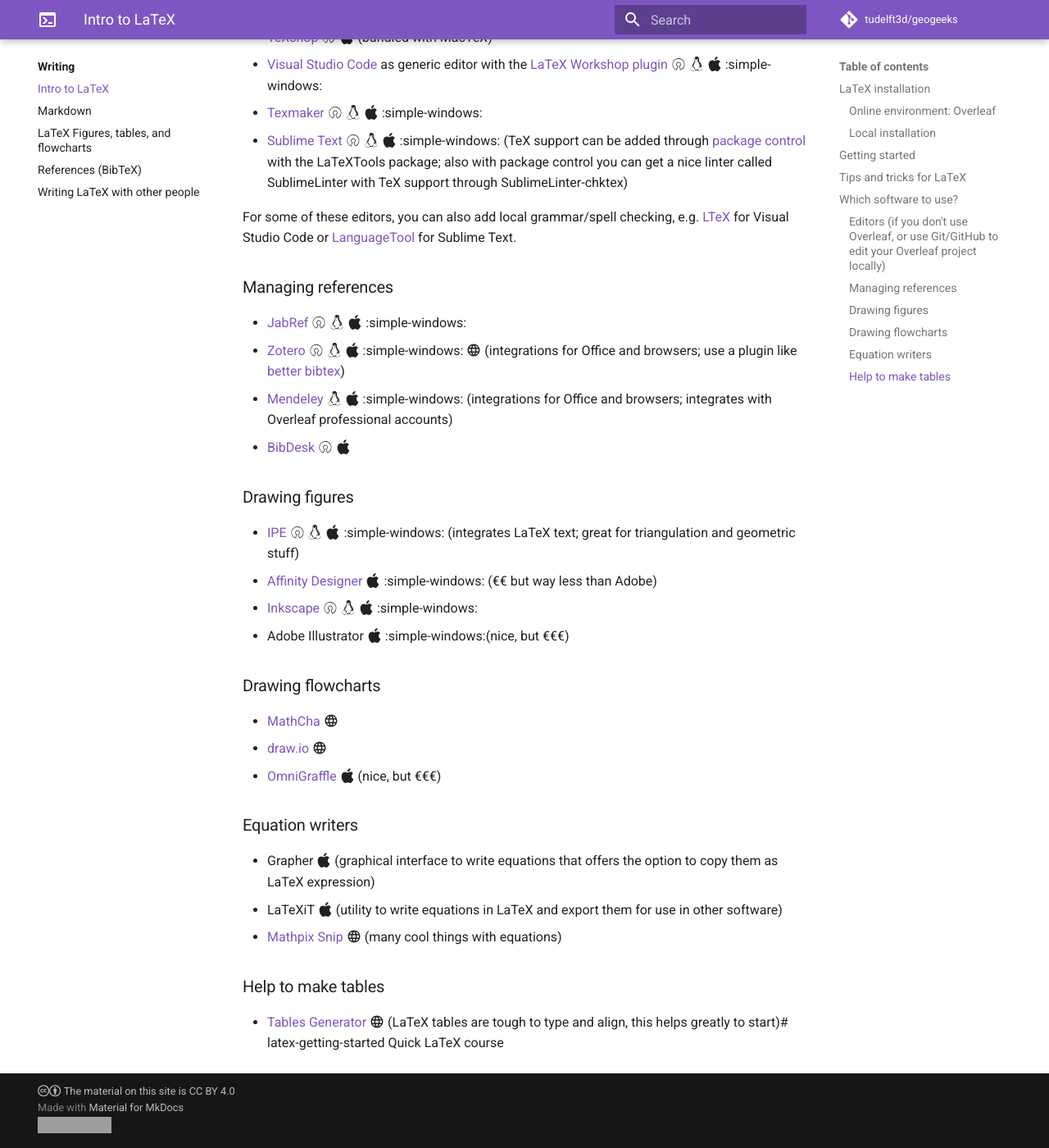
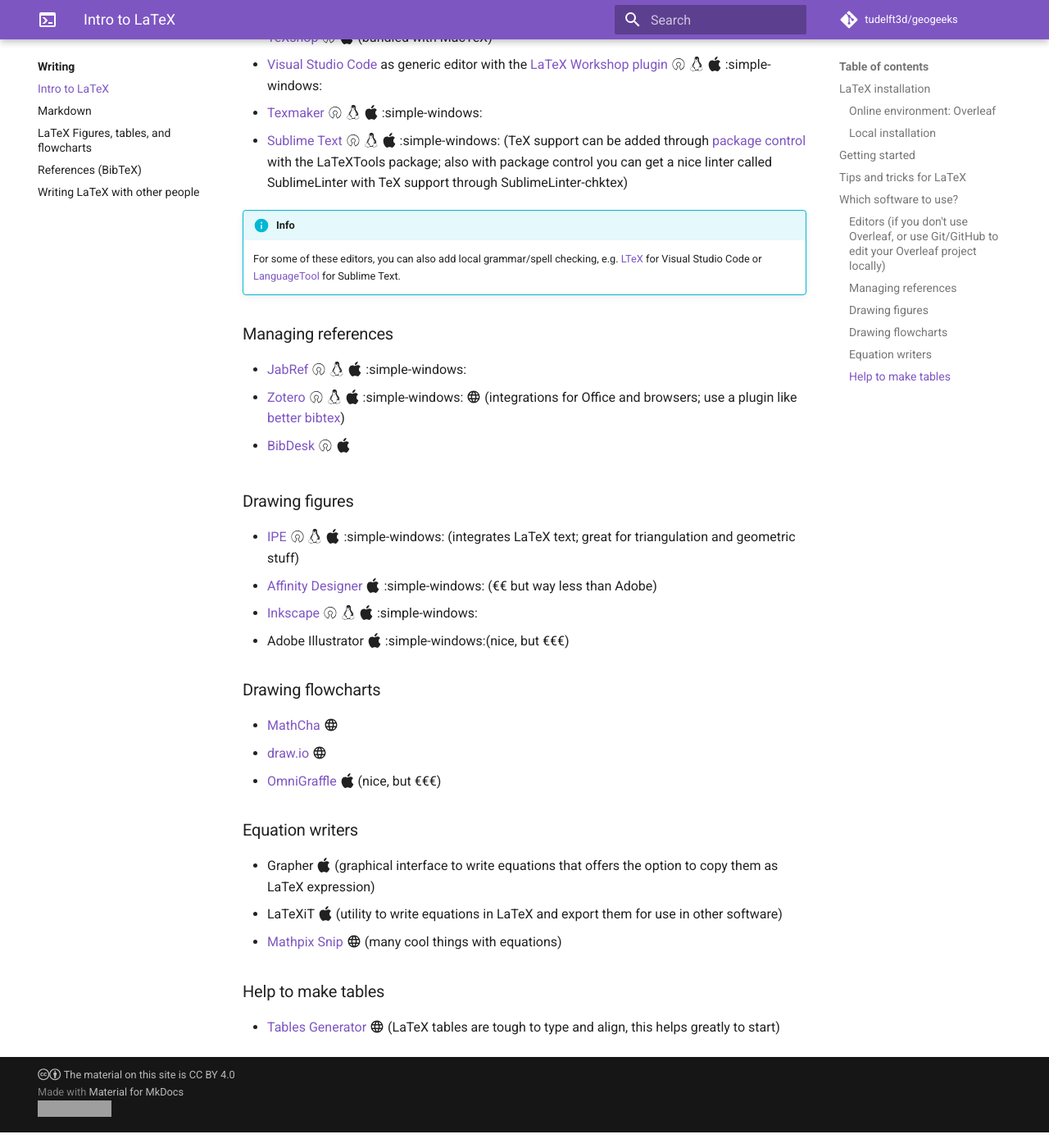
Before and after one commit to tudelft3d/geogeeks, an MkDocs documentation site: the page built from docs/writing/latexintro.md, in a window 1280 px wide and 1400 px high, scrolled down 2139 px. Shown: the whole window at 82% size. Built offline with MkDocs 1.6.1 and Material for MkDocs 9.7.7, drawn with Linux system fonts in a browser that asks for light colours; comment, search, counter and statistics services are not loaded; grey boxes are pictures that could not be loaded.

Commit message:
Latex improvements

```diff
--- a/docs/writing/latexintro.md
+++ b/docs/writing/latexintro.md
@@ -60,13 +60,15 @@
   - [Texmaker](https://www.xm1math.net/texmaker/) :material-open-source-initiative: :simple-linux: :simple-apple: :simple-windows:
   - [Sublime Text](https://www.sublimetext.com) :material-open-source-initiative: :simple-linux: :simple-apple: :simple-windows: (TeX support can be added through [package control](https://packagecontrol.io) with the LaTeXTools package; also with package control you can get a nice linter called SublimeLinter with TeX support through SublimeLinter-chktex)
 
-For some of these editors, you can also add local grammar/spell checking, e.g. [LTeX](https://marketplace.visualstudio.com/items?itemName=valentjn.vscode-ltex) for Visual Studio Code or [LanguageTool](https://packagecontrol.io/packages/LanguageTool) for Sublime Text.
+!!! info
+
+    For some of these editors, you can also add local grammar/spell checking, e.g. [LTeX](https://marketplace.visualstudio.com/items?itemName=valentjn.vscode-ltex) for Visual Studio Code or [LanguageTool](https://packagecontrol.io/packages/LanguageTool) for Sublime Text.
 
 ### Managing references
 
   - [JabRef](http://jabref.sourceforge.net) :material-open-source-initiative: :simple-linux: :simple-apple: :simple-windows:
   - [Zotero](https://www.zotero.org/) :material-open-source-initiative: :simple-linux: :simple-apple: :simple-windows: :material-web: (integrations for Office and browsers; use a plugin like [better bibtex](https://retorque.re/zotero-better-bibtex/))
-  - [Mendeley](https://www.mendeley.com/) :simple-linux: :simple-apple: :simple-windows: (integrations for Office and browsers; integrates with Overleaf professional accounts)
+  <!-- - [Mendeley](https://www.mendeley.com/) :simple-linux: :simple-apple: :simple-windows: (integrations for Office and browsers; integrates with Overleaf professional accounts) -->
   - [BibDesk](https://bibdesk.sourceforge.io) :material-open-source-initiative:  :simple-apple:
 
 ### Drawing figures
@@ -90,5 +92,4 @@
 
 ### Help to make tables
 
-  - [Tables Generator](https://www.tablesgenerator.com/) :material-web: (LaTeX tables are tough to type and align, this helps greatly to start)# latex-getting-started
-Quick LaTeX course
+  - [Tables Generator](https://www.tablesgenerator.com/) :material-web: (LaTeX tables are tough to type and align, this helps greatly to start)
```
